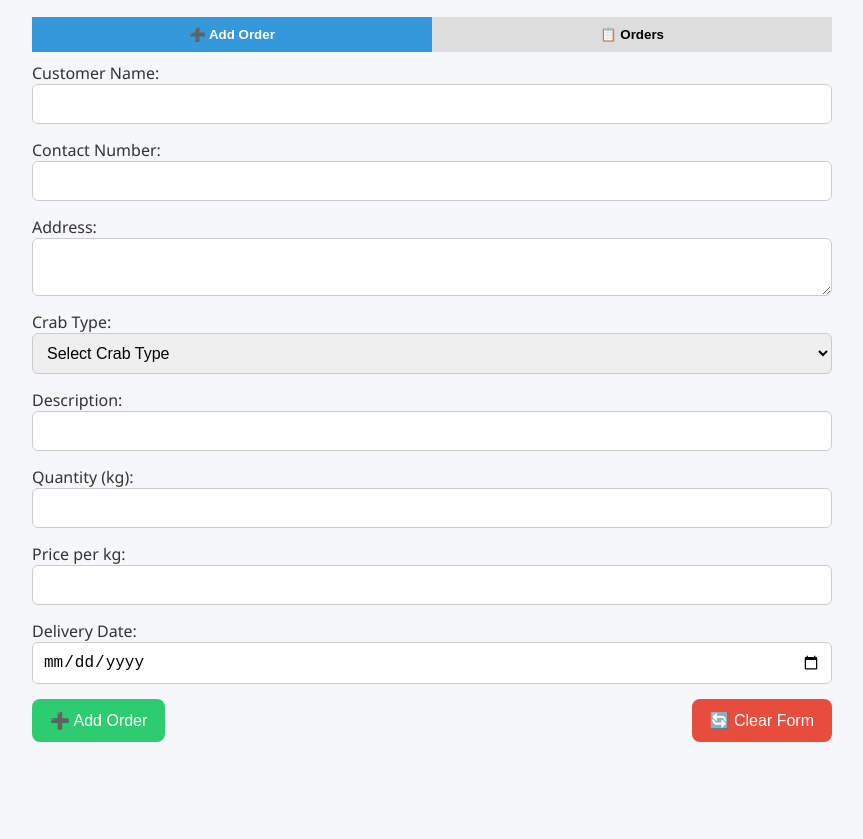
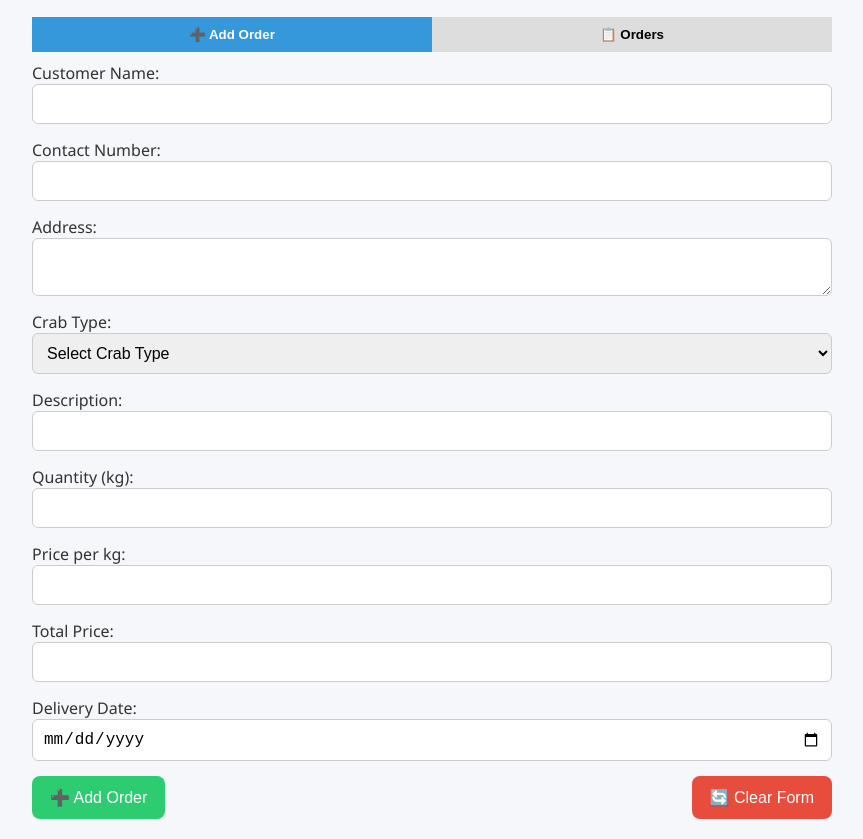
Before and after one commit to SarphareKhekdewala/sarphare-khekdewala, a plain HTML site: page index.html in a window 1280 px wide. Shown: the part 201-1040 px from the top of the page, without its empty margins (208-1071 px from the left). Before the commit the page ends 963 px from the top, so only its background shows below. Drawn offline with Linux system fonts and the light colour scheme; no server answers.

Commit message:
Update index.html

```diff
--- a/index.html
+++ b/index.html
@@ -44,6 +44,10 @@
         <div class="form-group"><label>Quantity (kg):</label><input type="number" id="quantity" min="0.1" step="0.1" required /></div>
         <div class="form-group"><label>Price per kg:</label><input type="number" id="price" min="0" required /></div>
         <div class="form-group">
+          <label>Total Price:</label>
+          <input type="text" id="totalPrice" readonly />
+        </div>
+        <div class="form-group">
           <label>Delivery Date:</label>
           <input type="date" id="deliveryDate" required />
           <span id="deliveryDay"></span>
```
